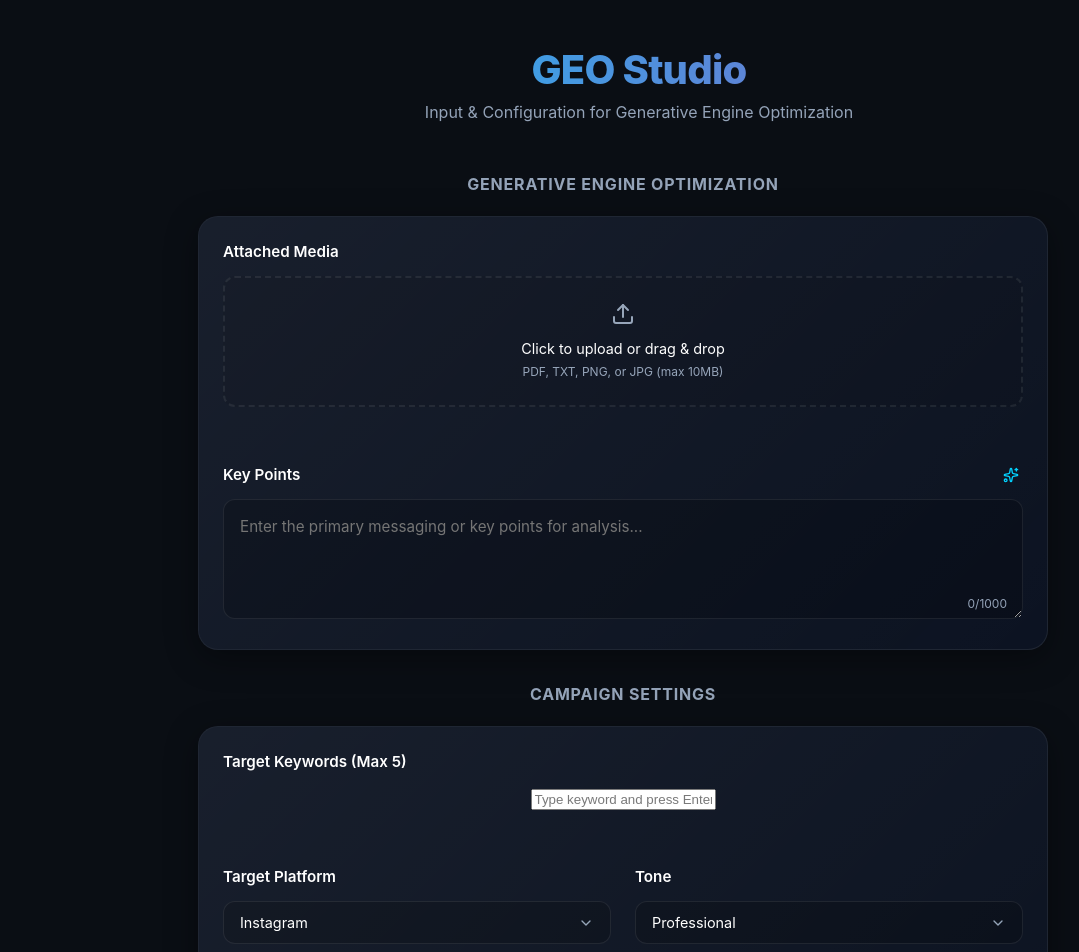
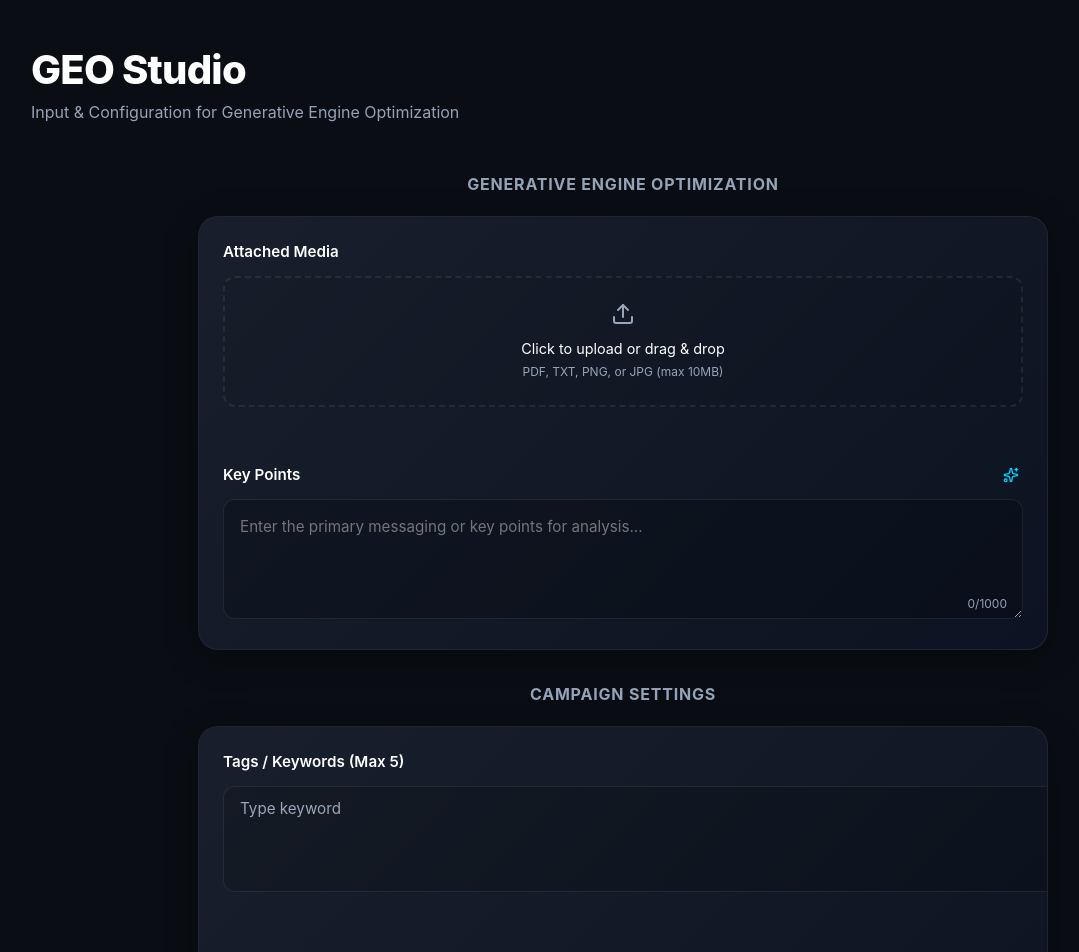
Before and after one commit to MalithAmodya/Orean_360_V1, a React (Vite) app: page / in a window 1280 px wide. Shown: the top 952 px of the page, without its empty margins (17-1096 px from the left). Built offline with nearby package versions, Linux system fonts and the light colour scheme.

Commit message:
feat: Redesigned tags input so entered tags appear above the text cursor and added text buttons ("Edit Caption", "Use this Caption")

```diff
--- a/src/GEOStudio.css
+++ b/src/GEOStudio.css
@@ -28,16 +28,14 @@
   margin: 0 auto;
   width: 100%;
   padding: 0 1rem;
+  text-align: left;
 }
 
 .geo-studio-header h1 {
   font-size: 2.5rem;
   font-weight: 800;
   margin: 0;
-  background: linear-gradient(to right, var(--geo-neon-blue), var(--geo-neon-purple));
-  background-clip: text;
-  -webkit-background-clip: text;
-  -webkit-text-fill-color: transparent;
+  color: #ffffff;
   letter-spacing: -0.02em;
 }
 
--- a/src/LeftPanel.css
+++ b/src/LeftPanel.css
@@ -191,10 +191,83 @@
     transition: all 0.3s ease;
 }
 
+.geo-select option {
+    background: #0f172a;
+    color: var(--geo-text-primary);
+}
+
 .geo-select:focus {
     outline: none;
     border-color: var(--geo-neon-blue);
     box-shadow: 0 0 0 2px rgba(0, 210, 255, 0.1);
+}
+
+.tags-input-container {
+    width: 100%;
+    background: rgba(0, 0, 0, 0.2);
+    border: 1px solid var(--geo-glass-border);
+    border-radius: 0.75rem;
+    padding: 0.75rem 1rem;
+    display: flex;
+    flex-direction: column;
+    gap: 0.75rem;
+    transition: border-color 0.3s ease, box-shadow 0.3s ease;
+    cursor: text;
+    min-height: 80px;
+}
+
+.tags-input-container:focus-within {
+    border-color: var(--geo-neon-blue);
+    box-shadow: 0 0 0 2px rgba(0, 210, 255, 0.1);
+}
+
+.tags-list {
+    display: flex;
+    flex-wrap: wrap;
+    gap: 0.5rem;
+}
+
+.geo-tag {
+    display: flex;
+    align-items: center;
+    gap: 0.35rem;
+    background: rgba(255, 255, 255, 0.1);
+    color: var(--geo-text-primary);
+    padding: 0.25rem 0.5rem;
+    border-radius: 4px;
+    font-size: 0.85rem;
+}
+
+.tag-remove-btn {
+    background: none;
+    border: none;
+    color: var(--geo-text-secondary);
+    cursor: pointer;
+    padding: 0;
+    display: flex;
+    align-items: center;
+    justify-content: center;
+    transition: color 0.2s ease;
+}
+
+.tag-remove-btn:hover {
+    color: var(--geo-neon-blue);
+}
+
+.tag-input {
+    background: transparent;
+    border: none;
+    color: var(--geo-text-primary);
+    font-size: 0.95rem;
+    font-family: inherit;
+    width: 100%;
+    outline: none;
+    padding: 0;
+    text-align: left;
+}
+
+.tag-input::placeholder {
+    color: var(--geo-text-secondary);
 }
 
 .settings-grid {
--- a/src/LeftPanel.jsx
+++ b/src/LeftPanel.jsx
@@ -162,9 +162,10 @@ const LeftPanel = ({ formData, setFormData, onRun, isAnalyzing, loadingText }) =
                         <div style={{ maxWidth: '800px', margin: '0 auto', width: '100%' }}>
                             <div className="settings-grid">
                                 <div className="input-group" style={{ gridColumn: 'span 2' }}>
-                                    <label className="input-label">Target Keywords (Max 5)</label>
-                                    <div className="tags-input-container">
-                                        <div className="tags-wrapper">
+                                    <label className="input-label">Tags / Keywords (Max 5)</label>
+                                    <div className="tags-input-container" onClick={() => document.getElementById('tag-input')?.focus()}>
+                                        {formData.tags.length > 0 && (
+                                            <div className="tags-list">
                                                 {formData.tags.map(tag => (
                                                     <span key={tag} className="geo-tag">
                                                         {tag}
@@ -173,14 +174,16 @@ const LeftPanel = ({ formData, setFormData, onRun, isAnalyzing, loadingText }) =
                                                         </button>
                                                     </span>
                                                 ))}
+                                            </div>
+                                        )}
                                         <input
+                                            id="tag-input"
                                             type="text"
                                             className="tag-input"
-                                                placeholder={formData.tags.length < 5 ? "Type keyword and press Enter..." : "Max 5 keywords reached"}
+                                            placeholder={formData.tags.length < 5 ? "Type keyword " : "Max 5 keywords reached"}
                                             onKeyDown={handleKeyDown}
                                             disabled={formData.tags.length >= 5}
                                         />
-                                        </div>
                                     </div>
                                 </div>
 
--- a/src/RightPanel.css
+++ b/src/RightPanel.css
@@ -4,6 +4,7 @@
     flex-direction: column;
     gap: 2rem;
     height: 100%;
+    margin-top: 3.25rem;
 }
 
 .results-placeholder {
@@ -99,23 +100,42 @@
     margin-top: 1rem;
 }
 
-.icon-btn {
-    display: flex;
+.text-btn {
+    display: inline-flex;
     align-items: center;
     justify-content: center;
-    width: 40px;
-    height: 40px;
+    padding: 0.75rem 1.5rem;
+    font-size: 0.95rem;
+    font-weight: 600;
+    font-family: inherit;
     border-radius: 0.5rem;
-    background: rgba(255, 255, 255, 0.05);
-    border: 1px solid var(--geo-glass-border);
-    color: var(--geo-text-secondary);
     cursor: pointer;
     transition: all 0.2s ease;
+    border: 1px solid transparent;
 }
 
-.icon-btn:hover {
-    background: rgba(255, 255, 255, 0.1);
-    color: var(--geo-neon-blue);
-    border-color: var(--geo-neon-blue);
+.text-btn:hover {
     transform: translateY(-2px);
 }
+
+.primary-btn {
+    background: var(--geo-neon-blue);
+    color: #0a0e14;
+    box-shadow: 0 4px 14px rgba(0, 210, 255, 0.4);
+}
+
+.primary-btn:hover {
+    background: #00e0ff;
+    box-shadow: 0 6px 20px rgba(0, 210, 255, 0.6);
+}
+
+.secondary-btn {
+    background: rgba(255, 255, 255, 0.05);
+    color: var(--geo-text-primary);
+    border: 1px solid var(--geo-glass-border);
+}
+
+.secondary-btn:hover {
+    background: rgba(255, 255, 255, 0.1);
+    border-color: var(--geo-text-secondary);
+}
--- a/src/RightPanel.jsx
+++ b/src/RightPanel.jsx
@@ -68,14 +68,12 @@ const RightPanel = ({ results, isAnalyzing }) => {
                         <BreakdownMetrics metrics={currentVariation.breakdown} />
 
                         <div className="action-buttons">
-                            <button className="icon-btn" onClick={() => handleCopy(currentVariation.content)} title="Copy to Clipboard">
-                                {copied ? <Check size={18} color="var(--geo-neon-blue)" /> : <Copy size={18} />}
+                            <button className="text-btn secondary-btn" onClick={() => console.log('Edit Caption Clicked')}>
+                                Edit Caption
                             </button>
-                            <button className="icon-btn" title="Good Result">
-                                <ThumbsUp size={18} />
-                            </button>
-                            <button className="icon-btn" title="Bad Result">
-                                <ThumbsDown size={18} />
+                            <button className="text-btn primary-btn" onClick={() => handleCopy(currentVariation.content)}>
+                                {copied ? <Check size={18} style={{ marginRight: '8px' }} /> : null}
+                                {copied ? 'Copied!' : 'Use this Caption'}
                             </button>
                         </div>
                     </GlassCard>
```
Lines whose indentation alone changed are shown as unchanged.
